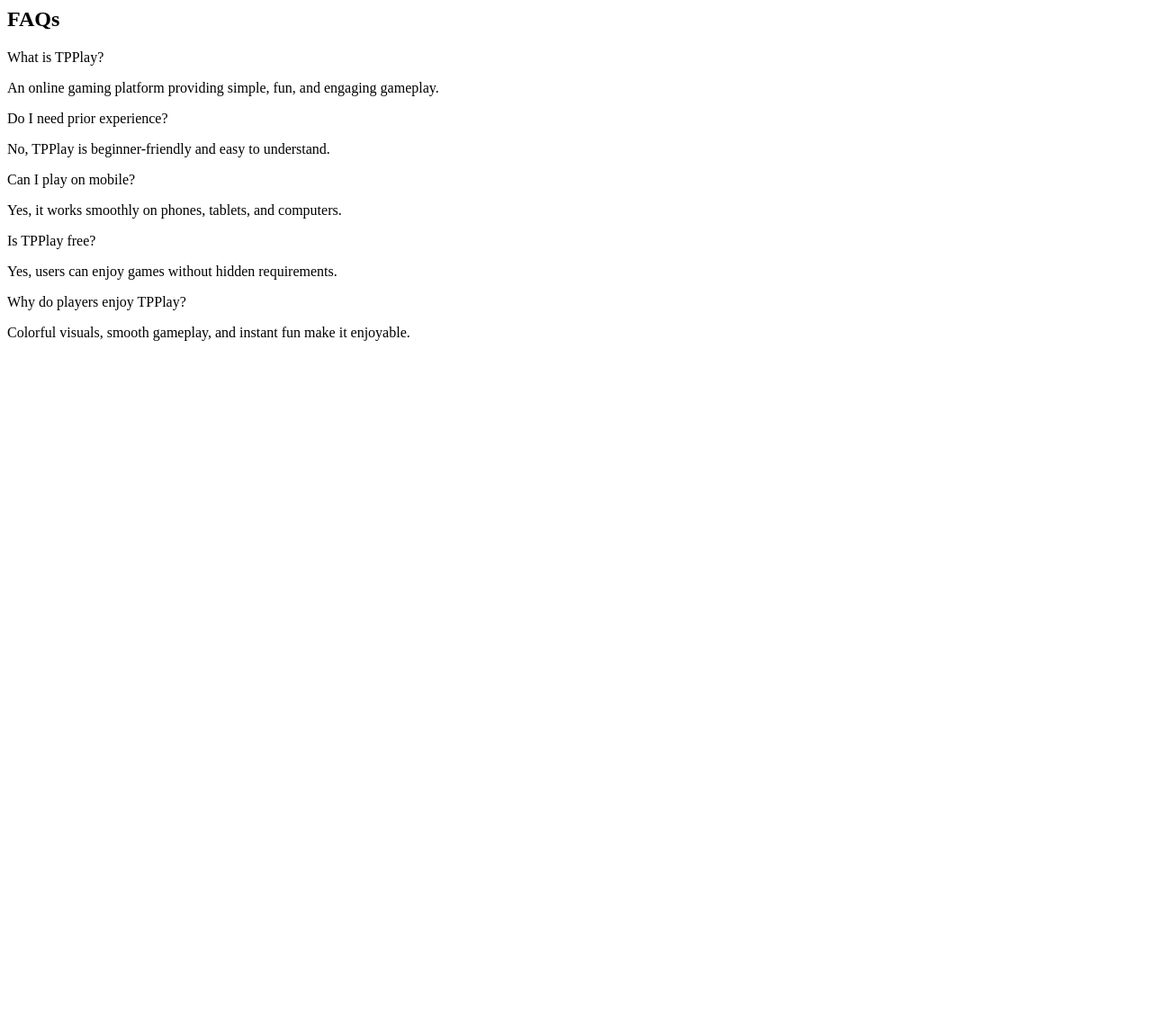
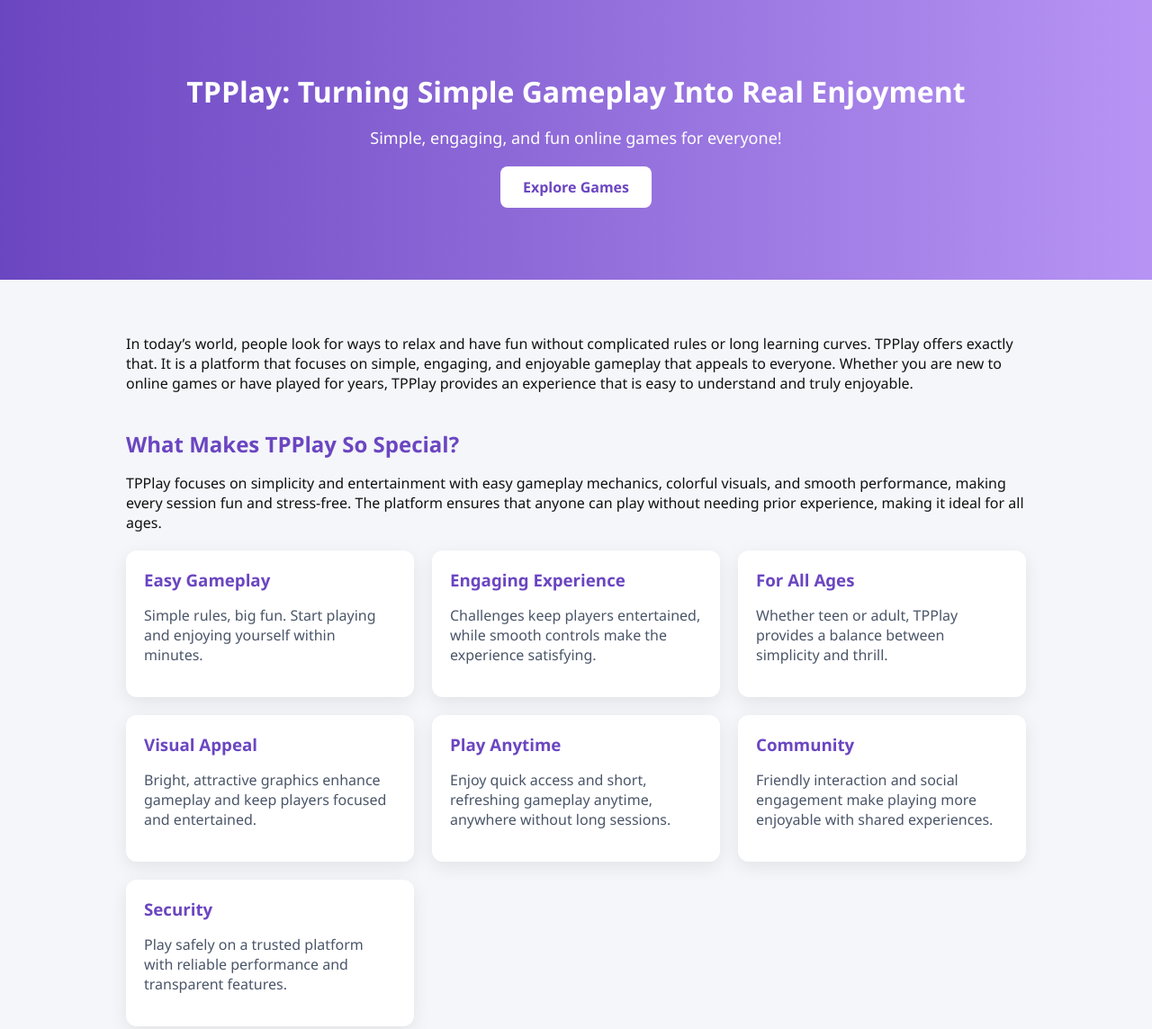
Before and after one commit to Tpplayapk/tpplay, a plain HTML site: page index.html in a window 1280 px wide. Shown: the top 1144 px of the page at 90% size. Before the commit the page ends 800 px from the top, so only its background shows below. Drawn offline with Linux system fonts and the light colour scheme.

Commit message:
Update index.html

```diff
--- a/index.html
+++ b/index.html
@@ -1,23 +1,85 @@
-<section class="faqs">
-  <h2>FAQs</h2>
-  <div class="faq-item">
-    <p class="faq-question">What is TPPlay?</p>
-    <p class="faq-answer">An online gaming platform providing simple, fun, and engaging gameplay.</p>
-  </div>
-  <div class="faq-item">
-    <p class="faq-question">Do I need prior experience?</p>
-    <p class="faq-answer">No, TPPlay is beginner-friendly and easy to understand.</p>
-  </div>
-  <div class="faq-item">
-    <p class="faq-question">Can I play on mobile?</p>
-    <p class="faq-answer">Yes, it works smoothly on phones, tablets, and computers.</p>
-  </div>
-  <div class="faq-item">
-    <p class="faq-question">Is TPPlay free?</p>
-    <p class="faq-answer">Yes, users can enjoy games without hidden requirements.</p>
-  </div>
-  <div class="faq-item">
-    <p class="faq-question">Why do players enjoy TPPlay?</p>
-    <p class="faq-answer">Colorful visuals, smooth gameplay, and instant fun make it enjoyable.</p>
-  </div>
-</section>
+<!DOCTYPE html>
+<html lang="en">
+<head>
+  <meta charset="UTF-8">
+  <meta name="viewport" content="width=device-width, initial-scale=1.0">
+  <meta name="description" content="TPPlay: Simple, fun, and engaging online gaming platform for everyone. Play anytime on any device.">
+  <title>TPPlay - Fun & Easy Online Games</title>
+  <link rel="stylesheet" href="styles.css">
+</head>
+<body>
+  <header class="header">
+    <div class="container">
+      <h1>TPPlay: Turning Simple Gameplay Into Real Enjoyment</h1>
+      <p>Simple, engaging, and fun online games for everyone!</p>
+      <a href="#games" class="btn">Explore Games</a>
+    </div>
+  </header>
+
+  <main class="container">
+    <section class="intro">
+      <p>In today’s world, people look for ways to relax and have fun without complicated rules or long learning curves. TPPlay offers exactly that. It is a platform that focuses on simple, engaging, and enjoyable gameplay that appeals to everyone. Whether you are new to online games or have played for years, TPPlay provides an experience that is easy to understand and truly enjoyable.</p>
+    </section>
+
+    <section class="features" id="games">
+      <h2>What Makes TPPlay So Special?</h2>
+      <p>TPPlay focuses on simplicity and entertainment with easy gameplay mechanics, colorful visuals, and smooth performance, making every session fun and stress-free. The platform ensures that anyone can play without needing prior experience, making it ideal for all ages.</p>
+
+      <div class="cards">
+        <div class="card">
+          <h3>Easy Gameplay</h3>
+          <p>Simple rules, big fun. Start playing and enjoying yourself within minutes.</p>
+        </div>
+        <div class="card">
+          <h3>Engaging Experience</h3>
+          <p>Challenges keep players entertained, while smooth controls make the experience satisfying.</p>
+        </div>
+        <div class="card">
+          <h3>For All Ages</h3>
+          <p>Whether teen or adult, TPPlay provides a balance between simplicity and thrill.</p>
+        </div>
+        <div class="card">
+          <h3>Visual Appeal</h3>
+          <p>Bright, attractive graphics enhance gameplay and keep players focused and entertained.</p>
+        </div>
+        <div class="card">
+          <h3>Play Anytime</h3>
+          <p>Enjoy quick access and short, refreshing gameplay anytime, anywhere without long sessions.</p>
+        </div>
+        <div class="card">
+          <h3>Community</h3>
+          <p>Friendly interaction and social engagement make playing more enjoyable with shared experiences.</p>
+        </div>
+        <div class="card">
+          <h3>Security</h3>
+          <p>Play safely on a trusted platform with reliable performance and transparent features.</p>
+        </div>
+      </div>
+    </section>
+
+    <section class="why">
+      <h2>Why Simplicity Leads to Real Enjoyment</h2>
+      <p>Simple gameplay allows players to focus on having fun instead of overthinking strategies, creating a relaxing and enjoyable experience.</p>
+    </section>
+
+    <section class="faqs">
+      <h2>FAQs</h2>
+      <ol>
+        <li><strong>What is TPPlay?</strong> TPPlay is an online gaming platform designed to provide simple, fun, and engaging gameplay experiences suitable for everyone.</li>
+        <li><strong>Do I need prior gaming experience?</strong> No, TPPlay is beginner-friendly with easy-to-understand controls and rules.</li>
+        <li><strong>Can I play on mobile?</strong> Yes, TPPlay works smoothly on smartphones, tablets, and computers.</li>
+        <li><strong>Is TPPlay free?</strong> Yes, enjoy a variety of games without hidden requirements.</li>
+        <li><strong>Why do players enjoy TPPlay?</strong> Players love the colorful visuals, smooth performance, engaging challenges, and instant fun.</li>
+      </ol>
+    </section>
+  </main>
+
+  <footer class="footer">
+    <p>© <span id="year"></span> TPPlay. All Rights Reserved.</p>
+  </footer>
+
+  <script>
+    document.getElementById('year').textContent = new Date().getFullYear();
+  </script>
+</body>
+</html>
```
